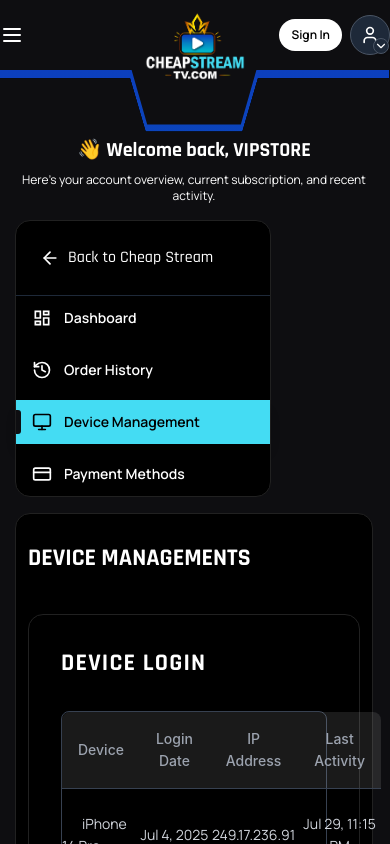
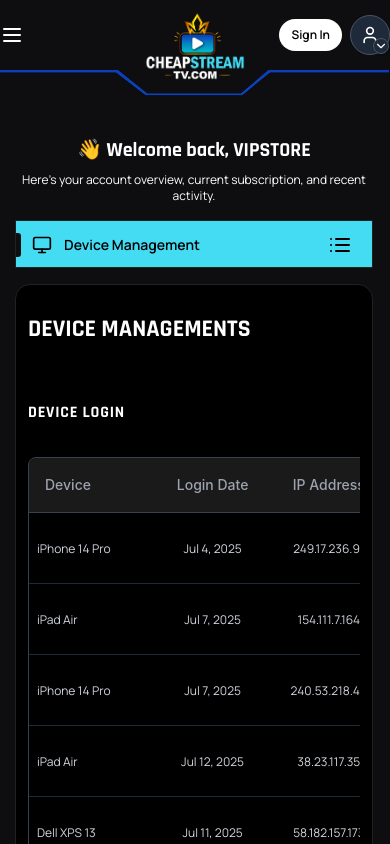
Before and after one commit to Jubayer05/ip-tv, a Next.js app: page /dashboard/devices in a window 390 px wide. Shown: the top 844 px of the page. Built offline with nearby package versions, Linux system fonts and the light colour scheme.

Commit message:
mobile responsive issue solved

```diff
--- a/src/app/(general)/pricing/page.jsx
+++ b/src/app/(general)/packages/page.jsx
@@ -5,7 +5,7 @@
 export default function Pricing() {
   return (
     <div className="-mt-14">
-      <div className="mt-14 md:py-16">
+      <div className="mt-14 md:mt-0 md:py-16">
         <PricingBanner />
         <PricingPlan />
         <FAQ />
--- a/src/app/globals.css
+++ b/src/app/globals.css
@@ -243,12 +243,12 @@
 
 .polygon_upper {
   clip-path: polygon(
-    0% 0.5%,
-    33.9% 0.5%,
-    37.9% 4.5%,
-    62.1% 4.6%,
-    66.1% 0.5%,
-    100% 0.5%,
+    0% 0.3%,
+    33.9% 0.3%,
+    37.9% 4.3%,
+    62.1% 4.3%,
+    66.1% 0.3%,
+    100% 0.3%,
     100% 100%,
     0 100%
   );
@@ -261,10 +261,10 @@
   .polygon_container_upper {
     clip-path: polygon(
       0 0,
-      34% 0,
-      38% 4%,
-      62% 4%,
-      66% 0,
+      30.5% 0,
+      38% 2.6%,
+      62% 2.6%,
+      69.1% 0,
       100% 0,
       100% 100%,
       0 100%
@@ -273,12 +273,12 @@
 
   .polygon_upper {
     clip-path: polygon(
-      0% 0.6%,
-      33.6% 0.6%,
-      37.6% 4.5%,
-      62.4% 4.5%,
-      66.4% 0.6%,
-      100% 0.6%,
+      0% 0.3%,
+      30% 0.3%,
+      37.6% 2.8%,
+      62.4% 2.8%,
+      69.5% 0.3%,
+      100% 0.3%,
       100% 100%,
       0 100%
     );
--- a/src/components/features/Dashboard/DiviceManagement/DeviceLoginTable.jsx
+++ b/src/components/features/Dashboard/DiviceManagement/DeviceLoginTable.jsx
@@ -65,8 +65,9 @@
       title: "Device",
       dataIndex: "device",
       key: "device",
+      width: 200,
       render: (text) => (
-        <span className="text-gray-300 text-sm font-secondary pl-5">
+        <span className="text-gray-300 text-xs sm:text-sm font-secondary pl-2 sm:pl-5 break-words">
           {text}
         </span>
       ),
@@ -75,16 +76,20 @@
       title: "Login Date",
       dataIndex: "loginDate",
       key: "loginDate",
+      width: 150,
       render: (text) => (
-        <span className="text-gray-300 text-sm font-secondary">{text}</span>
+        <span className="text-gray-300 text-xs sm:text-sm font-secondary">
+          {text}
+        </span>
       ),
     },
     {
       title: "IP Address",
       dataIndex: "ipAddress",
       key: "ipAddress",
+      width: 180,
       render: (text) => (
-        <span className="text-gray-300 text-sm font-secondary font-mono">
+        <span className="text-gray-300 text-xs sm:text-sm font-secondary font-mono break-all">
           {text}
         </span>
       ),
@@ -93,9 +98,12 @@
       title: "Last Activity",
       dataIndex: "lastActivity",
       key: "lastActivity",
+      width: 200,
       align: "center",
       render: (text) => (
-        <span className="text-gray-300 text-sm font-secondary">{text}</span>
+        <span className="text-gray-300 text-xs sm:text-sm font-secondary">
+          {text}
+        </span>
       ),
     },
   ];
@@ -103,15 +111,18 @@
   // Show loading state while data is being generated
   if (deviceData.length === 0) {
     return (
-      <div className="border border-[#212121] bg-black rounded-[15px] mt-6 p-8 w-full max-w-5xl mx-auto font-secondary">
-        <div className="flex items-center justify-center h-32">
-          <div className="text-gray-400">Loading device data...</div>
+      <div className="border border-[#212121] bg-black rounded-[15px] mt-4 sm:mt-6 p-4 sm:p-8 w-full max-w-5xl mx-auto font-secondary">
+        <div className="flex items-center justify-center h-24 sm:h-32">
+          <div className="text-gray-400 text-sm sm:text-base">
+            Loading device data...
+          </div>
         </div>
       </div>
     );
   }
 
   return (
+    <div className="mt-4 sm:mt-6 overflow-x-auto">
       <TableCustom
         title="DEVICE LOGIN"
         data={deviceData}
@@ -120,7 +131,9 @@
         showButton={false}
         showPagination={true}
         showHeader={true}
+        className="min-w-[500px] sm:min-w-[700px] md:min-w-full"
       />
+    </div>
   );
 };
 
--- a/src/components/layout/Navbar.jsx
+++ b/src/components/layout/Navbar.jsx
@@ -22,7 +22,6 @@
   const navigationLinks = [
     { href: "/", label: "HOME" },
     { href: "/explore", label: "EXPLORE" },
-    { href: "/pricing", label: "PRICING" },
     { href: "/packages", label: "PACKAGES" },
     { href: "/affiliate", label: "AFFILIATE" },
   ];
--- a/src/components/layout/Sidebar.jsx
+++ b/src/components/layout/Sidebar.jsx
@@ -1,12 +1,13 @@
 "use client";
-import { ArrowLeft, CreditCard, History, Monitor } from "lucide-react";
+import { ArrowLeft, CreditCard, History, List, Monitor } from "lucide-react";
 import Link from "next/link";
+import { usePathname } from "next/navigation";
+import { useEffect, useState } from "react";
 import { MdOutlineDashboard } from "react-icons/md";
-
-import { usePathname } from "next/navigation";
 
 export default function Sidebar() {
   const pathname = usePathname();
+  const [isExpanded, setIsExpanded] = useState(false);
 
   const menuItems = [
     {
@@ -31,10 +32,27 @@
     },
   ];
 
+  // Reset sidebar to collapsed state when pathname changes
+  useEffect(() => {
+    setIsExpanded(false);
+  }, [pathname]);
+
+  const toggleExpanded = () => {
+    setIsExpanded(!isExpanded);
+  };
+
   return (
-    <div className="w-64 border border-[#212121] bg-black rounded-[15px] flex flex-col">
+    <div
+      className={`w-full md:w-64 transition-all duration-300 ease-in-out border border-[#212121] bg-black md:rounded-[15px] flex flex-col ${
+        isExpanded ? "h-screen md:h-full" : "h-[48px] md:h-full"
+      } overflow-hidden`}
+    >
       {/* Back to Cheap Stream Link */}
-      <div className="p-6 border-b border-gray-800">
+      <div
+        className={`p-6 border-b border-gray-800 transition-all duration-300 ${
+          isExpanded ? "block" : "hidden md:block"
+        }`}
+      >
         <Link
           href="/"
           className="flex items-center gap-2 text-white hover:text-gray-300 transition-colors"
@@ -45,35 +63,89 @@
       </div>
 
       {/* Navigation Menu */}
-      <nav className="flex-1 ">
+      <nav
+        className={`flex-1 transition-all duration-300 ${
+          isExpanded ? "block" : "hidden md:block"
+        }`}
+      >
         <ul className="space-y-2">
           {menuItems.map((item) => {
             const isActive = pathname === item.href;
             const Icon = item.icon;
 
             return (
-              <li key={item.href}>
+              <li
+                key={item.href}
+                className={`relative flex items-center justify-between gap-3 transition-all duration-200 ${
+                  isActive ? "text-black bg-primary shadow-lg" : "text-white"
+                }`}
+              >
                 <Link
                   href={item.href}
-                  className={`relative flex items-center gap-3 px-4 py-3 transition-all duration-200 ${
-                    isActive
-                      ? "text-black bg-primary shadow-lg"
-                      : "text-white hover:bg-gray-800"
-                  }`}
+                  className={`relative flex items-center gap-3 px-4 py-3 transition-all duration-200 w-full`}
                 >
                   {isActive && (
                     <div className="h-[24px] w-[5px] rounded-r-[3px] bg-[#0e0e11] absolute left-0" />
                   )}
                   <Icon size={20} />
-                  <span className="font-semibold text-sm font-secondary ">
+                  <span className="font-semibold text-sm font-secondary">
                     {item.label}
                   </span>
                 </Link>
+                {isActive && (
+                  <button
+                    onClick={toggleExpanded}
+                    className="mr-4 p-1 hover:bg-black/20 rounded transition-colors"
+                  >
+                    <List
+                      className={`transition-transform duration-300 ${
+                        isExpanded ? "rotate-180" : "rotate-0"
+                      }`}
+                    />
+                  </button>
+                )}
               </li>
             );
           })}
         </ul>
       </nav>
+
+      {/* Mobile: Show only active item when collapsed */}
+      {!isExpanded && (
+        <div className="md:hidden">
+          {menuItems.map((item) => {
+            const isActive = pathname === item.href;
+            const Icon = item.icon;
+
+            if (isActive) {
+              return (
+                <div
+                  key={item.href}
+                  className="relative flex items-center justify-between gap-3 text-black bg-primary shadow-lg h-[48px]"
+                >
+                  <Link
+                    href={item.href}
+                    className="relative flex items-center gap-3 px-4 py-3 transition-all duration-200 w-full"
+                  >
+                    <div className="h-[24px] w-[5px] rounded-r-[3px] bg-[#0e0e11] absolute left-0" />
+                    <Icon size={20} />
+                    <span className="font-semibold text-sm font-secondary">
+                      {item.label}
+                    </span>
+                  </Link>
+                  <button
+                    onClick={toggleExpanded}
+                    className="mr-4 p-1 hover:bg-black/20 rounded transition-colors"
+                  >
+                    <List className="transition-transform duration-300" />
+                  </button>
+                </div>
+              );
+            }
+            return null;
+          })}
+        </div>
+      )}
     </div>
   );
 }
--- a/src/components/ui/TableCustom.jsx
+++ b/src/components/ui/TableCustom.jsx
@@ -31,7 +31,7 @@
 
   return (
     <div
-      className={`border border-[#212121] bg-black rounded-[15px] mt-6 p-8 w-full max-w-5xl mx-auto font-secondary ${containerClassName}`}
+      className={` bg-black rounded-[15px] mt-6 md:p-8 w-full max-w-5xl mx-auto font-secondary ${containerClassName}`}
     >
       {/* Header */}
       <div className="flex items-center justify-between mb-8">
@@ -45,7 +45,7 @@
               className="w-7 h-7"
             />
           )}
-          <h2 className="text-2xl md:text-3xl font-bold tracking-wider uppercase">
+          <h2 className="text-base sm:text-2xl md:text-3xl font-bold tracking-wider uppercase">
             {title}
           </h2>
         </div>
@@ -76,7 +76,7 @@
             showTotal: (total, range) =>
               `Showing ${range[1] - range[0] + 1} from ${range[0]}-${
                 range[1]
-              } of ${total} items`,
+              } `,
           }}
           className="custom-table"
         />
@@ -108,6 +108,10 @@
             .ant-table-row-expand-icon-cell
           ):not([colspan])::before {
           width: 0 !important;
+        }
+
+        .custom-pagination > li {
+          margin-right: 20px !important;
         }
 
         .custom-antd-table .ant-table-thead > tr > th {
@@ -154,11 +158,12 @@
         /* Antd Pagination Styles */
         .custom-antd-table .ant-pagination {
           margin-top: 16px !important;
-          text-align: right !important;
+          text-align: left !important;
           display: flex !important;
           align-items: center !important;
-          justify-content: flex-end !important;
+          justify-content: space-between !important;
           gap: 8px !important;
+          flex-wrap: wrap !important;
         }
 
         /* More specific pagination styles */
@@ -170,8 +175,8 @@
           align-items: center !important;
           justify-content: center !important;
           margin: 0 !important;
-          min-width: 32px !important;
-          height: 32px !important;
+          min-width: 28px !important;
+          height: 28px !important;
           border-radius: 6px !important;
         }
 
@@ -182,9 +187,10 @@
           justify-content: center !important;
           width: 100% !important;
           height: 100% !important;
-          line-height: 32px !important;
+          line-height: 28px !important;
           text-align: center !important;
           border-radius: 6px !important;
+          font-size: 12px !important;
         }
 
         .custom-antd-table .ant-pagination .ant-pagination-item:hover {
@@ -206,9 +212,10 @@
           display: flex !important;
           align-items: center !important;
           justify-content: center !important;
-          min-width: 32px !important;
-          height: 32px !important;
+          min-width: 28px !important;
+          height: 28px !important;
           border-radius: 6px !important;
+          margin: 0 2px !important;
         }
 
         .custom-antd-table .ant-pagination .ant-pagination-prev:hover,
@@ -232,6 +239,7 @@
           justify-content: center !important;
           width: 100% !important;
           height: 100% !important;
+          font-size: 12px !important;
         }
 
         .custom-antd-table
@@ -247,7 +255,9 @@
 
         .custom-antd-table .ant-pagination .ant-pagination-total-text {
           color: #6b7280 !important;
-          font-size: 14px !important;
+          font-size: 12px !important;
+          margin: 0 8px !important;
+          flex: 1 !important;
         }
 
         /* Ensure all pagination items are visible */
@@ -273,6 +283,45 @@
           background: #3b82f6 !important;
           color: #ffffff !important;
         }
+
+        /* Mobile specific pagination adjustments */
+        @media (max-width: 768px) {
+          .custom-antd-table .ant-pagination {
+            gap: 2px !important;
+            justify-content: space-between !important;
+            flex-direction: row !important;
+            align-items: center !important;
+          }
+
+          .custom-antd-table .ant-pagination .ant-pagination-item,
+          .custom-antd-table .ant-pagination .ant-pagination-prev,
+          .custom-antd-table .ant-pagination .ant-pagination-next {
+            min-width: 24px !important;
+            height: 24px !important;
+            margin: 0 1px !important;
+          }
+
+          .custom-antd-table .ant-pagination .ant-pagination-item a {
+            line-height: 24px !important;
+            font-size: 11px !important;
+          }
+
+          .custom-antd-table .ant-pagination .ant-pagination-total-text {
+            font-size: 11px !important;
+            margin-right: 4px !important;
+          }
+
+          .custom-antd-table
+            .ant-pagination
+            .ant-pagination-prev
+            .ant-pagination-item-link,
+          .custom-antd-table
+            .ant-pagination
+            .ant-pagination-next
+            .ant-pagination-item-link {
+            font-size: 11px !important;
+          }
+        }
       `}</style>
     </div>
   );
```
Also changed, not shown: src/components/features/Dashboard/PaymentMethod/PaymentMethod.jsx (+25 -21 lines). Lines whose indentation alone changed are shown as unchanged.
